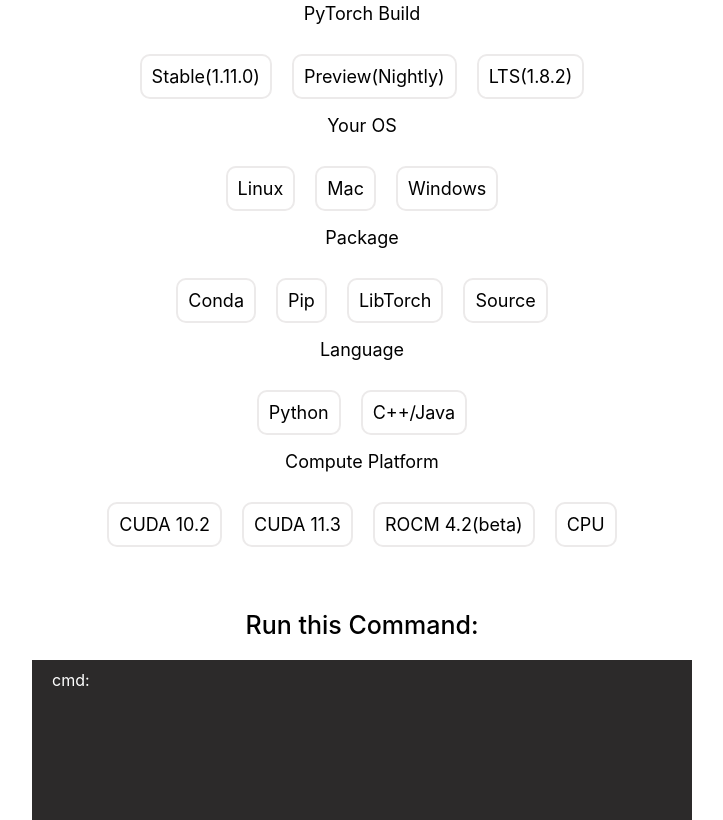
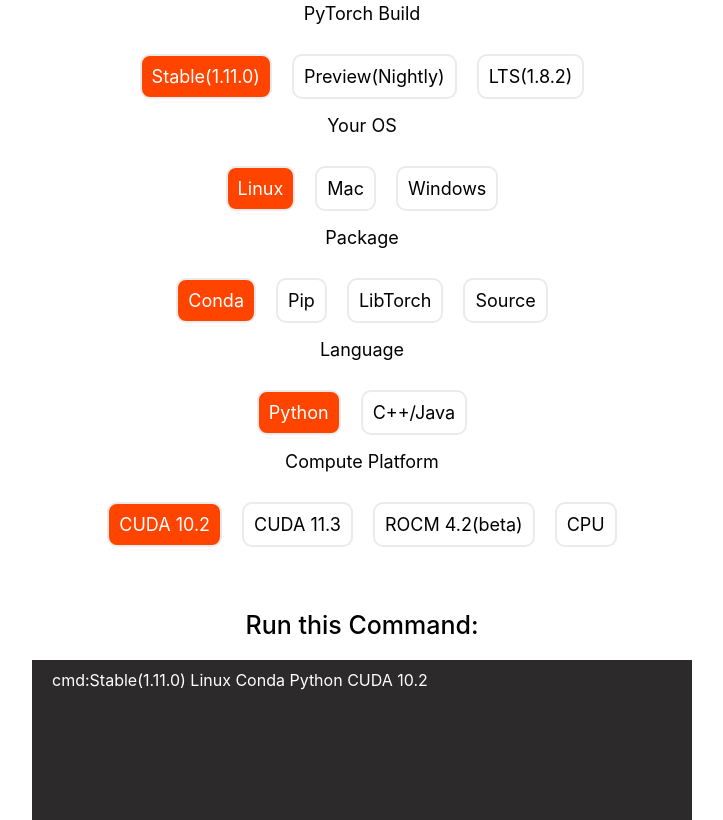
Before and after one commit to 97-Jeffrey/PyTorch-Widgets-Redesign, a React (Create React App) app: page / in a window 1280 px wide. Shown: the whole page, without its empty margins (278-1001 px from the left). Built offline with nearby package versions, Linux system fonts and the light colour scheme.

Commit message:
changed page initlization

```diff
--- a/src/App.js
+++ b/src/App.js
@@ -13,11 +13,11 @@
 function App() {
 
   const [selectedWidgetsData, setSelectedWidgetsData] = useState({
-    "PyTorch Build":"",
-    "Your OS":"",
-    "Package":"",
-    "Language":"",
-    "Compute Platform":""
+    "PyTorch Build":"Stable(1.11.0)",
+    "Your OS":"Linux",
+    "Package":"Conda",
+    "Language":"Python",
+    "Compute Platform":"CUDA 10.2"
   })
 
 
--- a/src/components/commandSection.js
+++ b/src/components/commandSection.js
@@ -3,7 +3,6 @@
 
 const CommandSection = ({ selectedWidgetsData}) =>{
 
-  console.log(selectedWidgetsData)
   const {
     "PyTorch Build": pytorch,
     "Your OS":os,
@@ -11,7 +10,7 @@
     "Language":language,
     "Compute Platform":platform
 
-  } = selectedWidgetsData
+  } = selectedWidgetsData;
   return (
     <Fragment>
       <div className='command-text'>
--- a/src/components/widgetSection.js
+++ b/src/components/widgetSection.js
@@ -5,13 +5,15 @@
 const WidgetSection = ({ data, selectedWidgetsData, setSelectedWidgetsData
 }) =>{
 
-  const {groupName, selection} = data;
-  const [selectedwidget, setSelectedWidget]  = useState("");
+  const {groupName, selections} = data;
+  const [selectedwidget, setSelectedWidget]  = useState(0);
 
+
+  // widget will update Background when clicked
   const clickWidget = index =>{
     setSelectedWidget(index)
     setSelectedWidgetsData(
-      {...selectedWidgetsData, [groupName]: selection[index]}
+      {...selectedWidgetsData, [groupName]: selections[index]}
     )
 
   }
@@ -23,7 +25,7 @@
           {groupName}
         </div>
         <div className="widgets">
-          {selection.map((each, index)=>{
+          {selections.map((each, index)=>{
             return (
               <div
                 key={index}
--- a/src/widgetData.js
+++ b/src/widgetData.js
@@ -1,23 +1,23 @@
 const widgetData = [
   {
     groupName: "PyTorch Build",
-    selection: ["Stable(1.11.0)", "Preview(Nightly)", "LTS(1.8.2)"]
+    selections: ["Stable(1.11.0)", "Preview(Nightly)", "LTS(1.8.2)"]
   },
   {
     groupName: "Your OS",
-    selection: ["Linux", "Mac", "Windows"]
+    selections: ["Linux", "Mac", "Windows"]
   },
   {
     groupName: "Package",
-    selection: ["Conda", "Pip", "LibTorch", "Source"]
+    selections: ["Conda", "Pip", "LibTorch", "Source"]
   },
   {
     groupName: "Language",
-    selection: ["Python", "C++/Java"]
+    selections: ["Python", "C++/Java"]
   },
   {
     groupName: "Compute Platform",
-    selection: ["CUDA 10.2", "CUDA 11.3", "ROCM 4.2(beta)", "CPU"]
+    selections: ["CUDA 10.2", "CUDA 11.3", "ROCM 4.2(beta)", "CPU"]
   },
 ]
 
```
